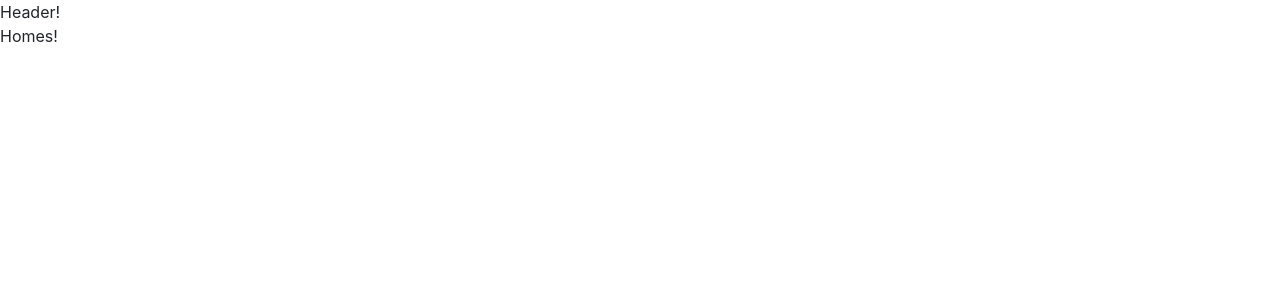
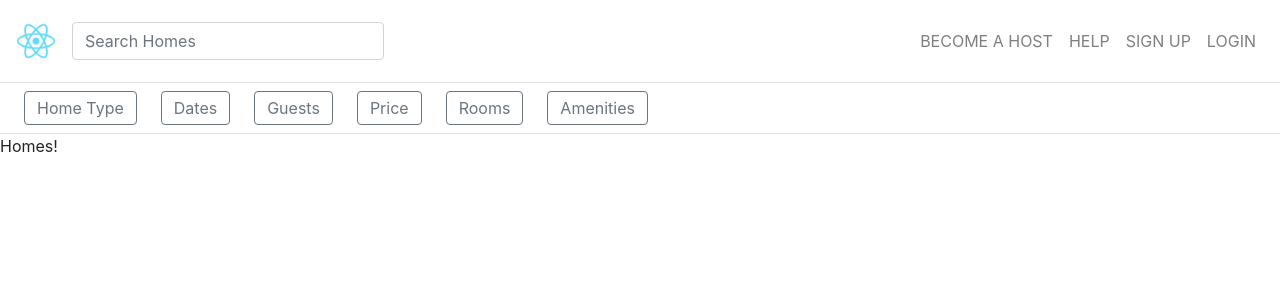
Before and after one commit to alishkeir/React-TDD, a React (Create React App) app: page / in a window 1280 px wide. Shown: the top 300 px of the page. Built offline with nearby package versions, Linux system fonts and the light colour scheme.

Commit message:
created header test

```diff
--- a/src/components/Header.js
+++ b/src/components/Header.js
@@ -1,11 +1,82 @@
-import React from 'react'
+import React from "react";
 
 const Header = () => {
   return (
     <div>
-      Header!
+      <nav className="py-3 border-bottom navbar navbar-expand navbar-light">
+        <a data-testid="logo" href="/#" className="navbar-brand">
+          <img src="logo192.png" alt="" width="40px" />
+        </a>
+
+        <form data-testid="search" className="mr-auto w-50 form-inline">
+          <input
+            type="text"
+            placeholder="Search Homes"
+            className="w-50 form-control"
+          />
+        </form>
+
+        <div data-testid="menu" className="ml-auto text-uppercase navbar-nav">
+          <a href="home" className="nav-link">
+            Become a Host
+          </a>
+          <a href="#link" className="nav-link">
+            Help
+          </a>
+          <a href="#link" className="nav-link">
+            Sign Up
+          </a>
+          <a href="#link" className="nav-link">
+            Login
+          </a>
+        </div>
+      </nav>
+      <div className="m-0 px-4 py-2 container-fluid mw-100 border-bottom container">
+        <button
+          type="button"
+          className="text-nowrap mr-4 py-1 btn btn-outline-secondary"
+          data-testid="home-type"
+        >
+          Home Type
+        </button>
+        <button
+          type="button"
+          className="text-nowrap mr-4 py-1 btn btn-outline-secondary"
+          data-testid="dates"
+        >
+          Dates
+        </button>
+        <button
+          type="button"
+          className="text-nowrap mr-4 py-1 btn btn-outline-secondary"
+          data-testid="guests"
+        >
+          Guests
+        </button>
+        <button
+          type="button"
+          className="text-nowrap mr-4 py-1 btn btn-outline-secondary"
+          data-testid="price"
+        >
+          Price
+        </button>
+        <button
+          type="button"
+          className="text-nowrap mr-4 py-1 btn btn-outline-secondary"
+          data-testid="rooms"
+        >
+          Rooms
+        </button>
+        <button
+          type="button"
+          className="text-nowrap mr-4 py-1 btn btn-outline-secondary"
+          data-testid="amenities"
+        >
+          Amenities
+        </button>
+      </div>
     </div>
-  )
-}
+  );
+};
 
-export default Header
+export default Header;
```
Also changed, not shown: src/components/a.tsx (deleted), 1 other file (tests, documents, lock files or other folders).
